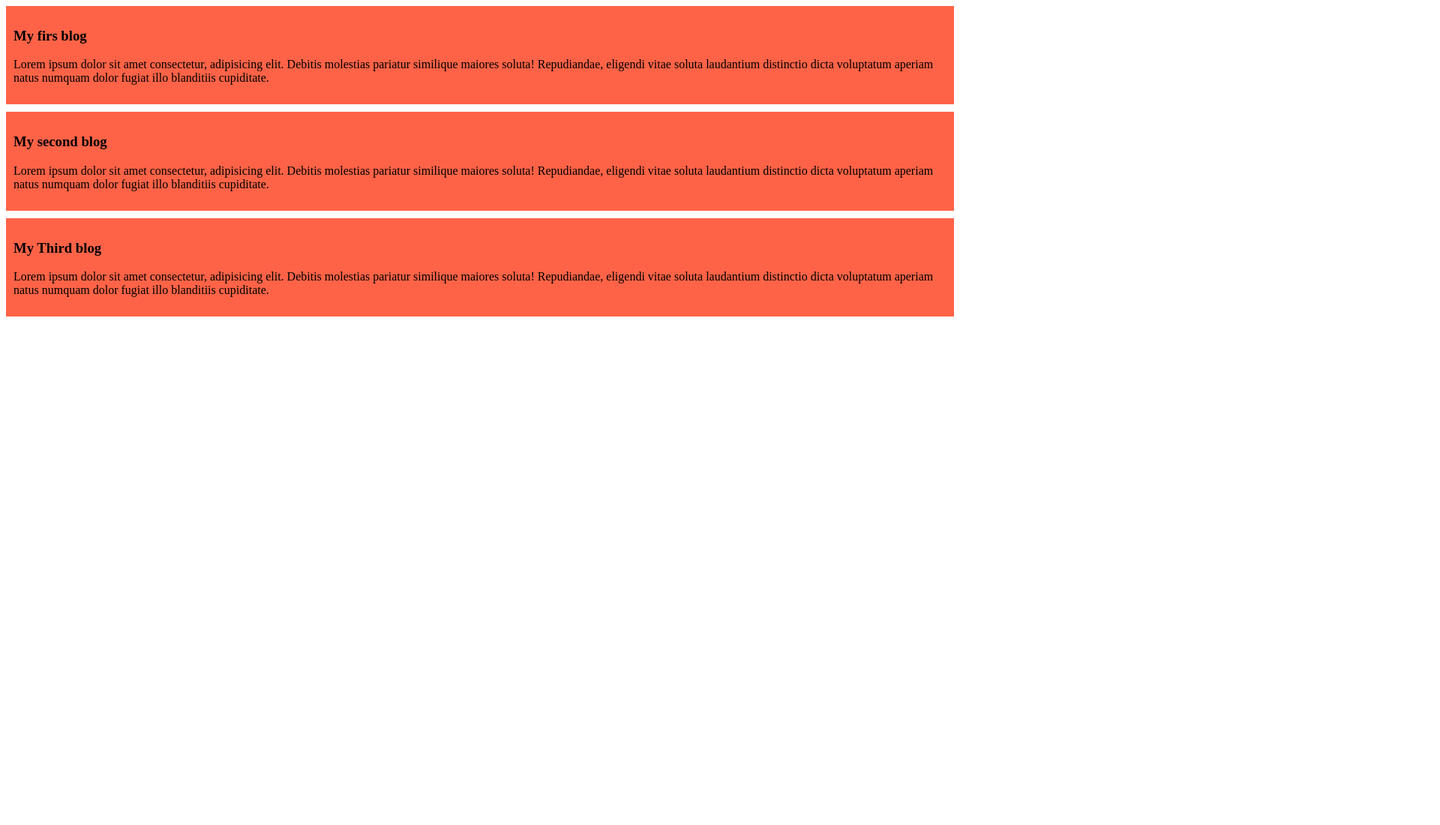
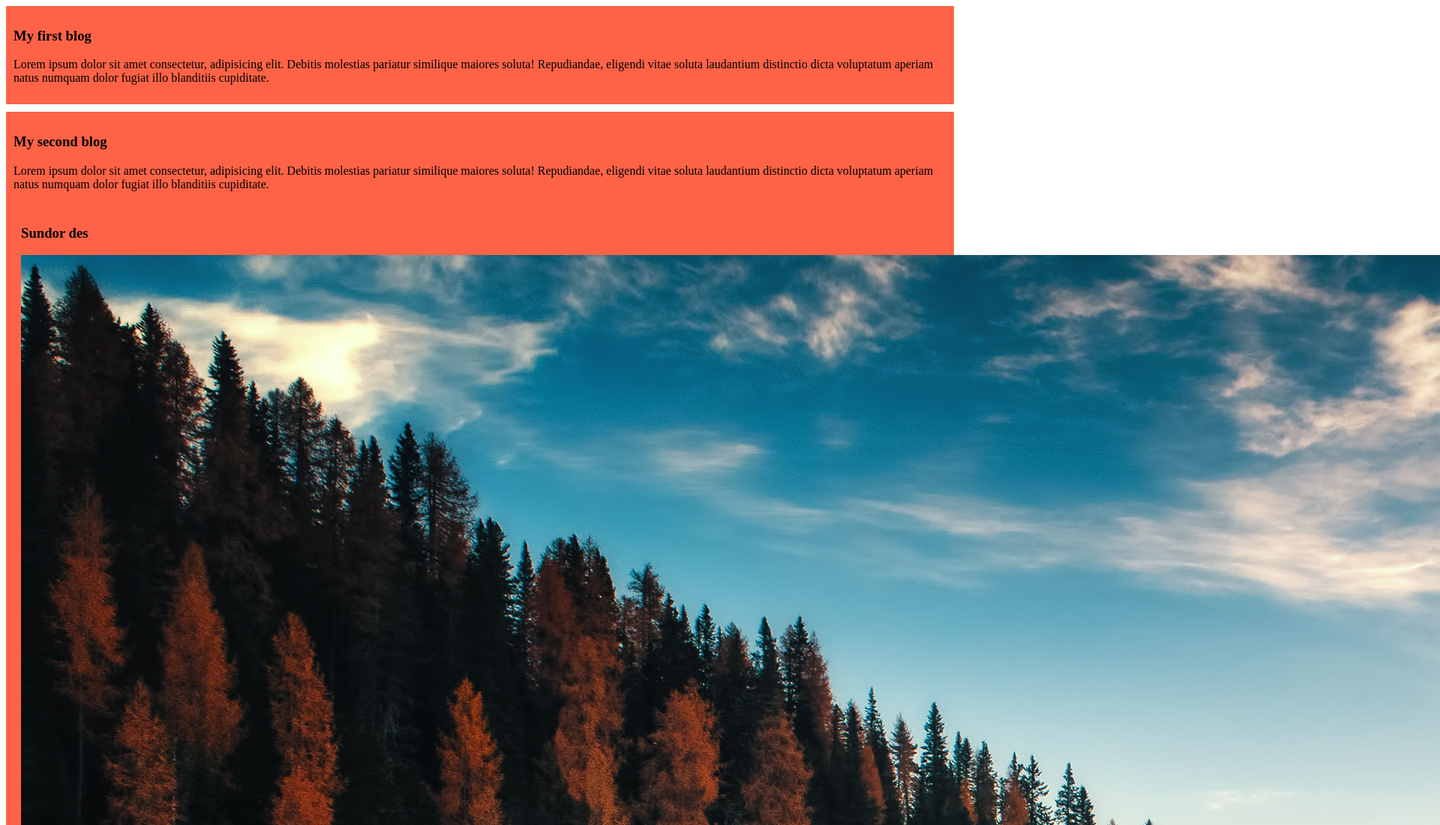
Before and after one commit to Imrulkayesananto/MYFirstReport, a plain HTML site: page index.html in a window 1280 px wide. Shown: the top 1100 px of the page at 75% size, 1920 px wide, since content can reach past the window. Before the commit the page ends 800 px from the top, so only its background shows below. Drawn offline with Linux system fonts and the light colour scheme.

Commit message:
added nature

```diff
--- a/index.html
+++ b/index.html
@@ -8,12 +8,16 @@
 </head>
 <body>
     <div>
-        <h3>My firs blog</h3>
+        <h3>My first blog</h3>
         <p>Lorem ipsum dolor sit amet consectetur, adipisicing elit. Debitis molestias pariatur similique maiores soluta! Repudiandae, eligendi vitae soluta laudantium distinctio dicta voluptatum aperiam natus numquam dolor fugiat illo blanditiis cupiditate.</p>
     </div>
     <div>
         <h3>My second blog</h3>
         <p>Lorem ipsum dolor sit amet consectetur, adipisicing elit. Debitis molestias pariatur similique maiores soluta! Repudiandae, eligendi vitae soluta laudantium distinctio dicta voluptatum aperiam natus numquam dolor fugiat illo blanditiis cupiditate.</p>
+        <div>
+            <h3>Sundor des</h3>
+            <img src="images/nature.jpg" alt="">
+        </div>
     </div>
     <div>
         <h3>My Third blog</h3>
```
Also changed, not shown: images/nature.jpg (added).
